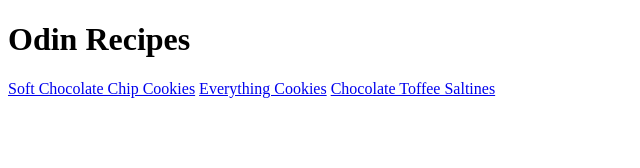
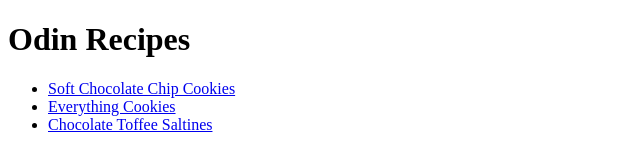
Before and after one commit to kbb788/odin-recipes, a plain HTML site: page index.html in a window 1280 px wide. Shown: the whole page, without its empty margins (0-640 px from the left). Drawn offline with Linux system fonts and the light colour scheme.

Commit message:
Reformat links
Put links in unordered HTML list

```diff
--- a/index.html
+++ b/index.html
@@ -8,10 +8,10 @@
 <body>
     <h1>Odin Recipes</h1>
 
-    <p>
-    <a href="recipes/soft-chocolate-chip-cookies.html">Soft Chocolate Chip Cookies</a>
-    <a href="recipes/everything-cookies.html">Everything Cookies</a>
-    <a href="recipes/chocolate-toffee-saltines.html">Chocolate Toffee Saltines</a>
-    </p>
+    <ul>
+        <li><a href="recipes/soft-chocolate-chip-cookies.html">Soft Chocolate Chip Cookies</a></li>
+        <li><a href="recipes/everything-cookies.html">Everything Cookies</a></li>
+        <li><a href="recipes/chocolate-toffee-saltines.html">Chocolate Toffee Saltines</a></li>
+    </ul>
 </body>
 </html>
```
